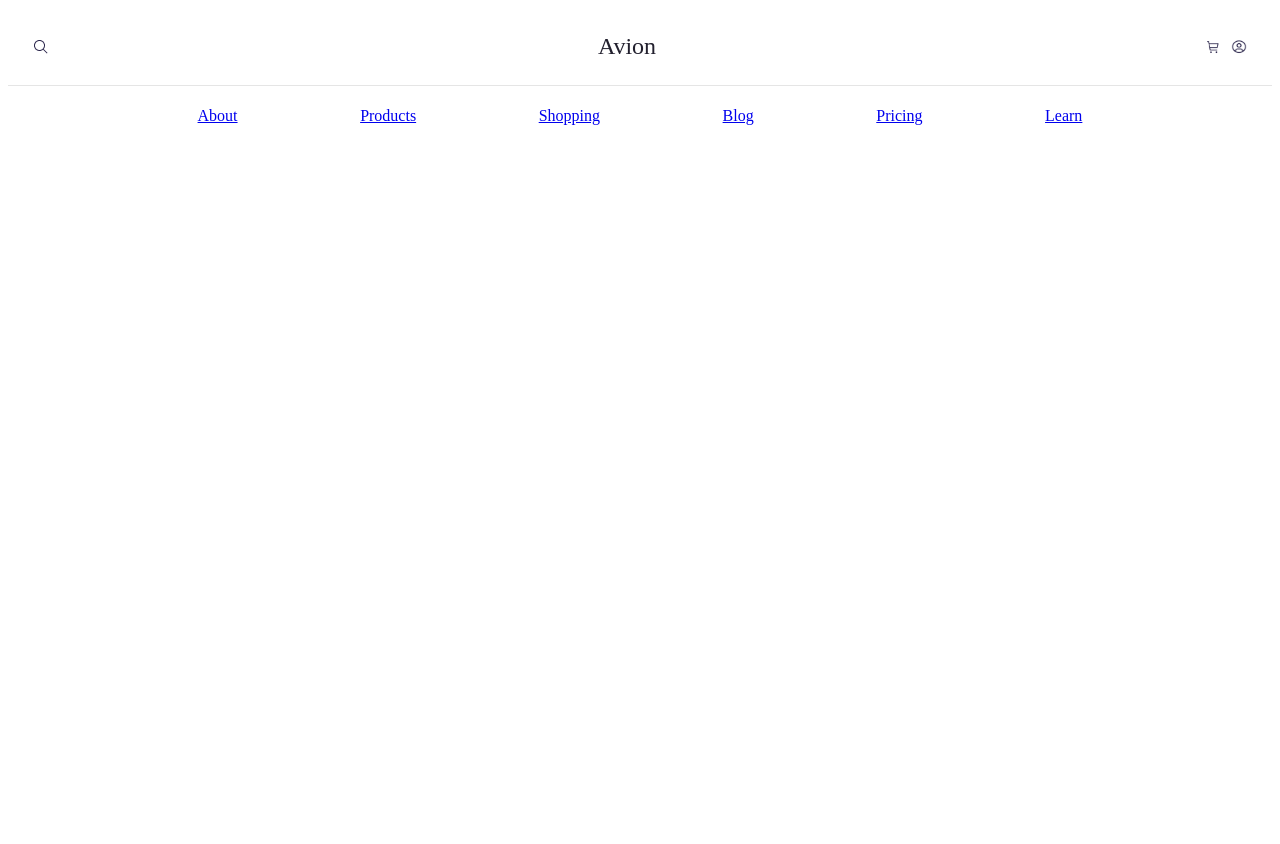
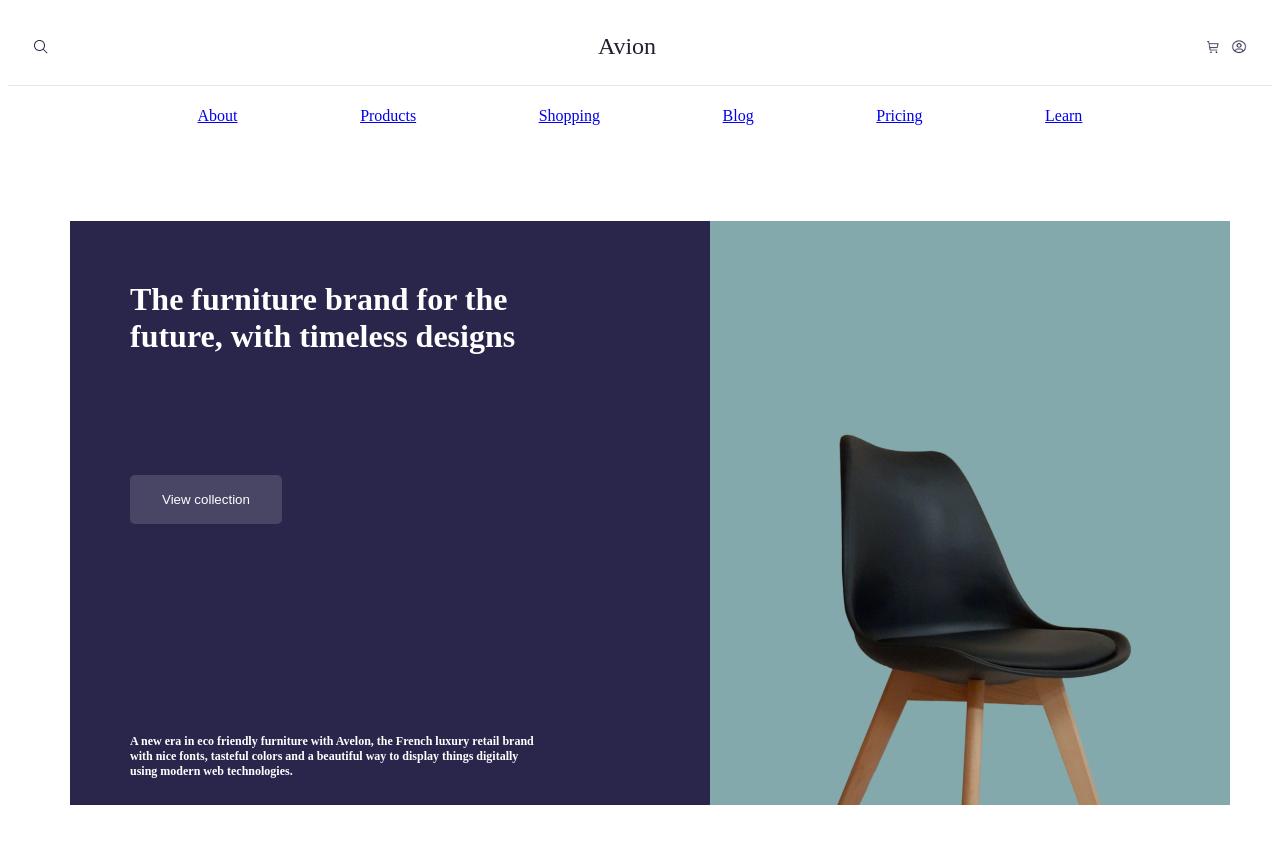
Before and after one commit to mehebbetbabayeva/avion-diploma, a React (Vite) app: page / in a window 1280 px wide. Shown: the top 844 px of the page. Before the commit the page ends 800 px from the top, so only its background shows below. Built offline with nearby package versions, Linux system fonts and the light colour scheme.

Commit message:
introduction comp

```diff
--- a/src/App.tsx
+++ b/src/App.tsx
@@ -1,9 +1,7 @@
 import 'bootstrap/dist/css/bootstrap-grid.min.css'
 import Header1 from './components/Header1'
 import Header2 from './components/Header2'
-
-
-
+import Introduction from './components/Introduction';
 
 
 function App() {
@@ -11,6 +9,7 @@ function App() {
     <>
       <Header1 />
       <Header2 />
+      <Introduction/>
     </>
   );
 }
--- a/src/components/Header1.css
+++ b/src/components/Header1.css
@@ -19,41 +19,6 @@
 }
 
 
-
-.header nav link {
-  color: #fff;
-  margin-right: 30px;
-  text-decoration: none;
-
-
-}
-
-.start-free-trial {
-  display: flex;
-  /* justify-content: space-between; Logo və bars arasında məsafəni bərabər edir */
-  /* align-items: center; Dikey olaraq ortalayır */
-
-}
-
-.Log-in {
-  background-color: #002D2D;
-}
-
-
-header nav {
-  display: none;
-
-}
-
-header button {
-  background-color: #008060;
-  color: #fff;
-  padding: 15px 30px;
-  border-color: transparent;
-  border-radius: 5px;
-  display: none;
-}
-
 .header-icon-container {
   display: flex;
   align-items: center;
--- /dev/null
+++ b/src/components/Introduction.css
@@ -0,0 +1,55 @@
+
+
+  .intro-left-side{
+    background-color:#2A254B;
+    color: #fff;
+    width: 760px;
+    height: 584px;
+  }
+
+  .introduction h1 {
+    display: flex;
+    font-size: 32px;
+    padding: 60px;
+    font-size: 32px;
+
+  }
+
+  .intro-left-side .view-collect {
+    display: flex;
+    background-color:#F9F9F926;
+    color: #fff;
+    padding: 15px 30px;
+    border-color: transparent;
+    border-radius: 5px;
+    margin-top: 60px;
+    margin-left: 60px;
+    margin-bottom: 150px;
+
+  }
+
+  .introduction h5 {
+    display: flex;
+    font-size: 32px;
+    padding: 60px;
+    font-size: 50px;
+
+  }
+
+
+  .intro-left-side h5 {
+    font-size: 12px;
+    margin-top: 20px;
+  }
+
+  .intro-left-side {
+    padding-right: 15px;
+  }
+
+  .intro-right-side img {
+    display: flex;
+    margin-top: 27px;
+    margin-left: 78px;
+    width: 520px;
+    height: 584px;
+  }
--- /dev/null
+++ b/src/components/Introduction.tsx
@@ -0,0 +1,44 @@
+import React from 'react'
+import './Introduction.css';
+import intro from "../assets/images/introduction/intro.svg";
+
+const Introduction: React.FC = () => {
+    return (
+        <section className="introduction py-5">
+            <div className="container">
+                <div className="row align-items-center">
+                    {/* Sol tərəf */}
+                    <div className="col-12 col-md-6">
+                        <div className="intro-left-side">
+                            <h1>
+                            The furniture brand for the <br /> future, with timeless designs
+                            </h1>
+
+                                 <button className="view-collect">View collection</button>
+
+                            <h5>
+                            A new era in eco friendly furniture with Avelon, the French luxury retail brand <br />
+                            with nice fonts, tasteful colors and a beautiful way to display things digitally <br />
+                            using modern web technologies.
+                            </h5>
+                        </div>
+                    </div>
+
+                    {/* Sağ tərəf */}
+                    <div className="col-12 col-md-6 d-flex justify-content-center">
+                        <div className="intro-right-side">
+                            <img
+                                src={intro}
+                                alt="Introduction Image"
+                                className="w-100 intro-image"
+                            />
+
+                        </div>
+                    </div>
+                </div>
+            </div>
+        </section>
+    )
+}
+
+export default Introduction
```
Also changed, not shown: src/assets/images/introduction/intro.svg (added).
